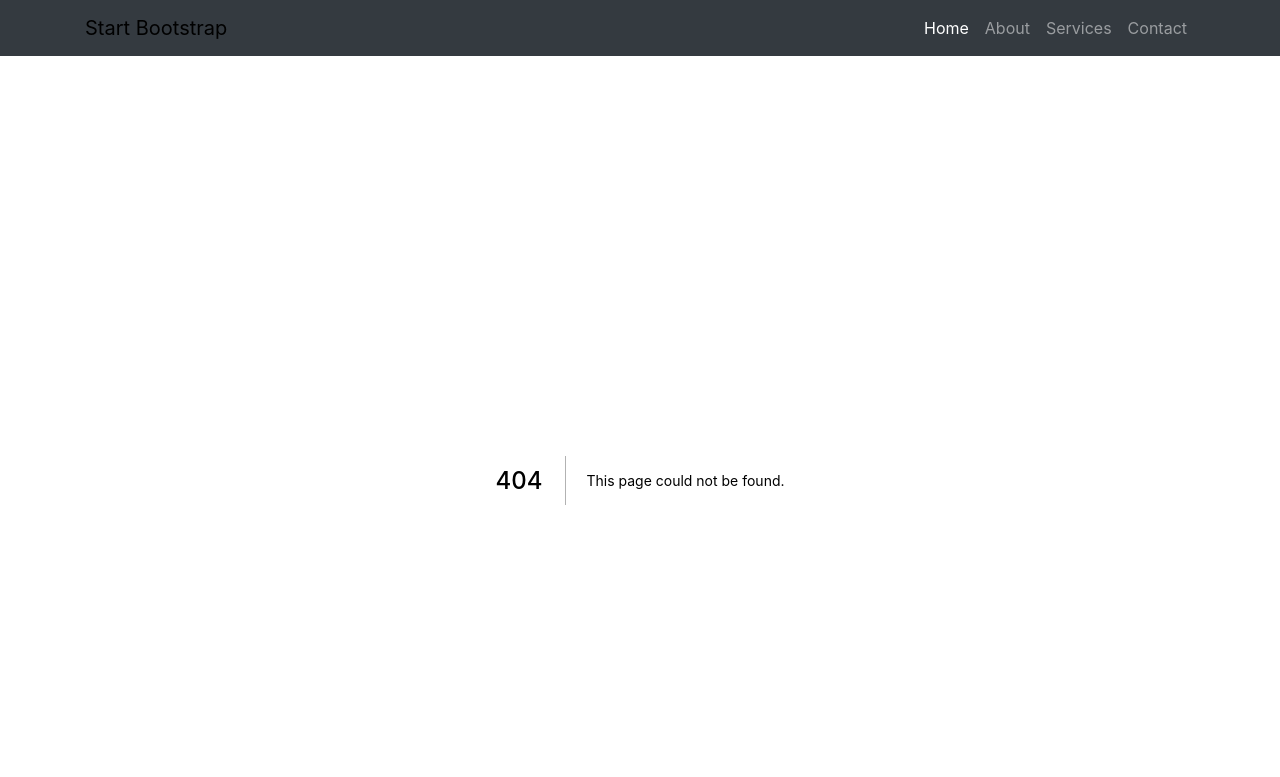
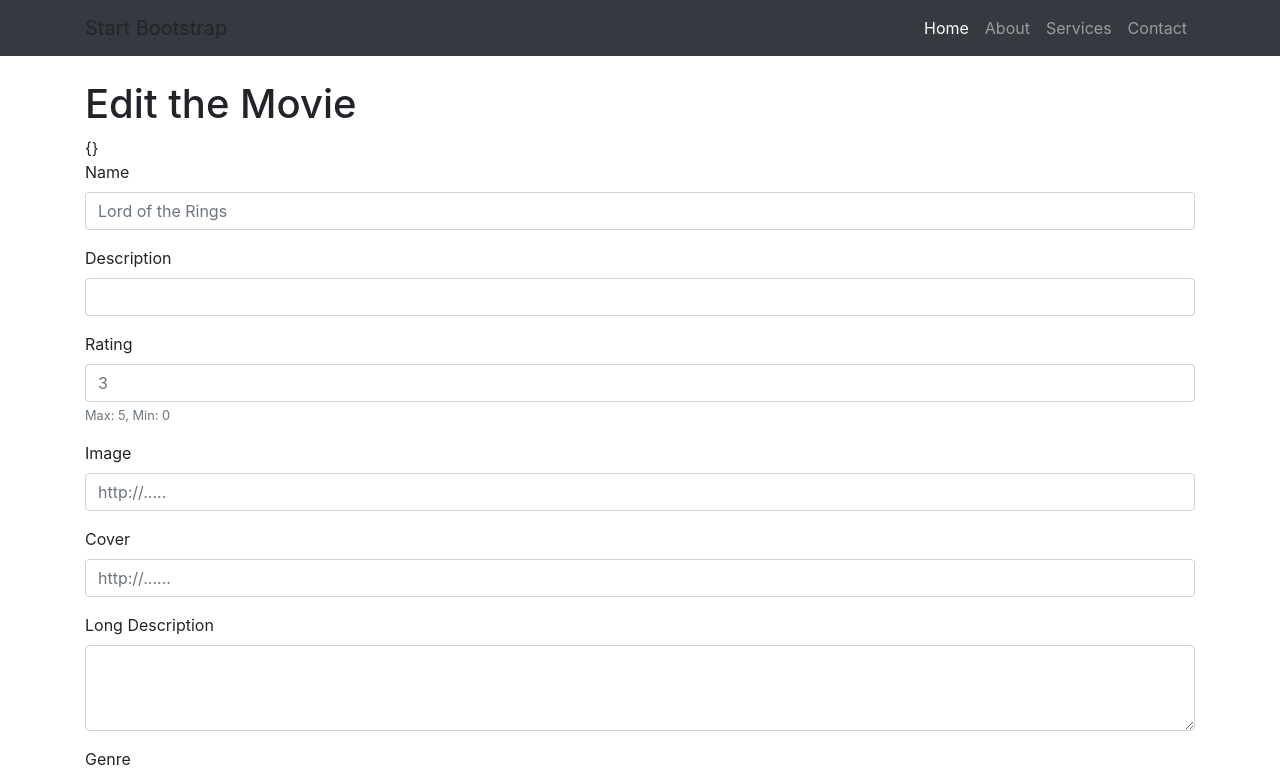
Before and after one commit to SinyorT/NextJs, a Next.js app in the folder movie-app/: page /movies/1/edit in a window 1280 px wide. Before the commit this address had no page. Shown: the top 777 px of the page. Built offline with nearby package versions, Linux system fonts and the light colour scheme; no server answers.

Commit message:
Edit page for movie

```diff
--- /dev/null
+++ b/movie-app/pages/movies/[id]/edit.js
@@ -0,0 +1,38 @@
+import React from 'react';
+import MovieCreateForm from '../../../components/movieCreateForm'
+import { getMovieById } from '../../../actions'
+
+
+class EditMovie extends React.Component {
+
+    static getInitialProps({ query }) {
+        return { query }
+    }
+
+    state = {
+        movie: {}
+    }
+
+
+    componentDidMount() {
+        const { id } = this.props.query
+
+        getMovieById(id).then(movie => {
+            this.setState({ movie })
+        })
+    }
+
+    render() {
+        return (
+            <div>
+                <div className="container">
+                    <h1>Edit the Movie</h1>
+                    {JSON.stringify(this.state.movie)}
+                    <MovieCreateForm />
+                </div>
+            </div>
+        );
+    }
+}
+
+export default EditMovie
--- a/movie-app/pages/movies/[id].js
+++ b/movie-app/pages/movies/[id]/index.js
@@ -1,5 +1,5 @@
 import { useRouter } from 'next/router'
-import { getMovieById,deleteMovie } from '../../actions'
+import { getMovieById,deleteMovie } from '../../../actions'
 
 
 
```
